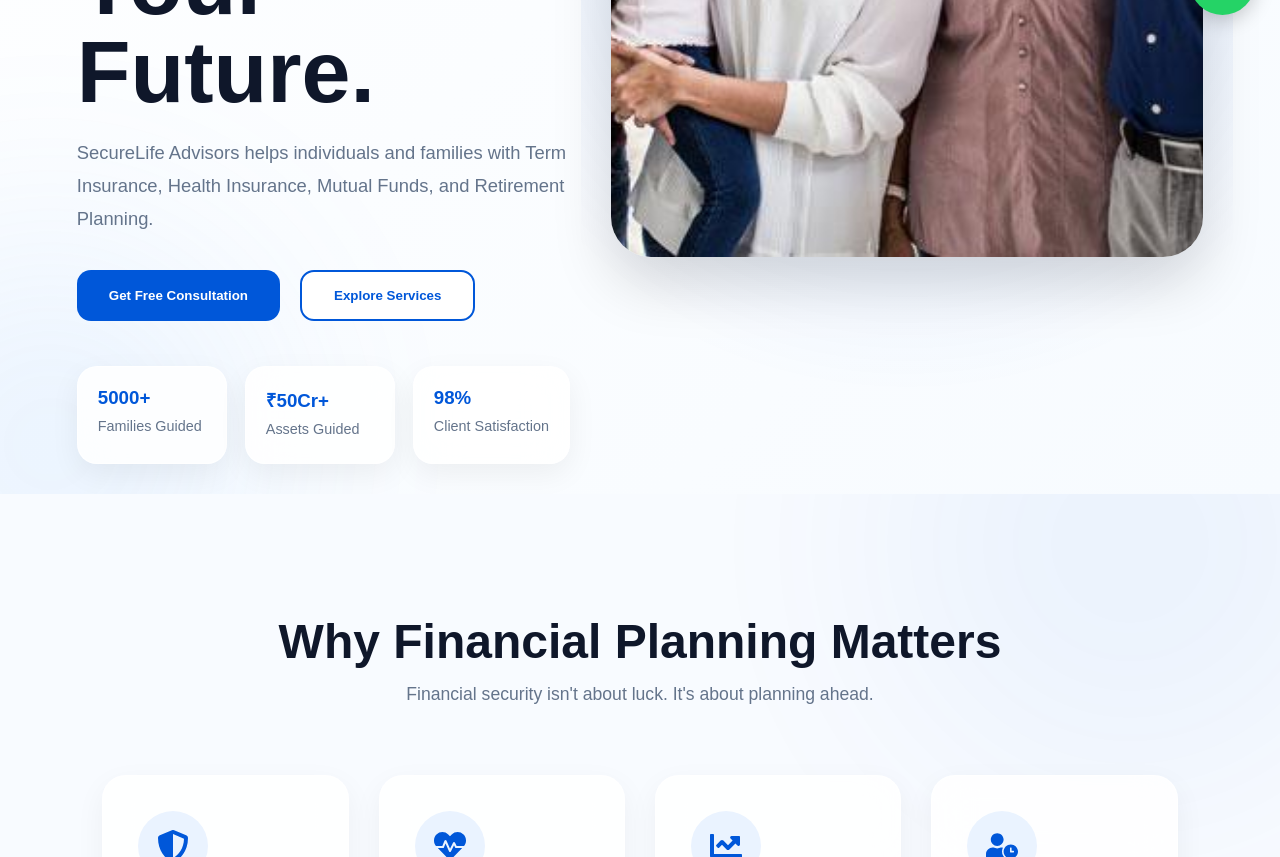
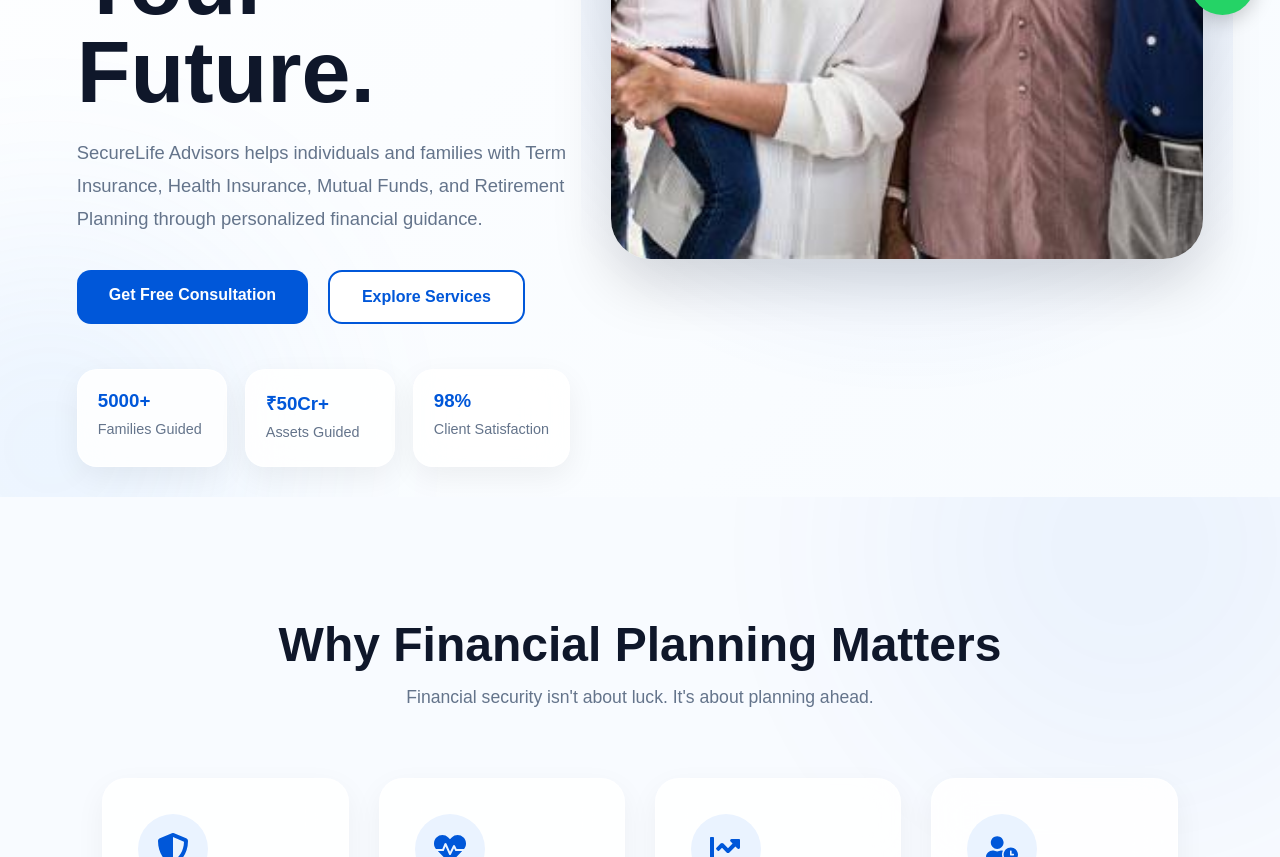
Before and after one commit to Rayyanmillionaire/Abdussalahudheen-V, a React (Vite) app: page / in a window 1280 px wide. Shown: the part 760-1617 px from the top of the page. Built offline with nearby package versions, Linux system fonts and the light colour scheme.

Commit message:
Updated hero buttons functionality

```diff
--- a/src/components/Hero/Hero.jsx
+++ b/src/components/Hero/Hero.jsx
@@ -3,7 +3,7 @@
 
 function Hero() {
   return (
-    <section className="hero">
+    <section id="home" className="hero">
 
       <div className="hero-blur hero-blur-1"></div>
       <div className="hero-blur hero-blur-2"></div>
@@ -23,19 +23,29 @@
         </h1>
 
         <p>
-          SecureLife Advisors helps individuals and families
-          with Term Insurance, Health Insurance, Mutual Funds,
-          and Retirement Planning.
+          SecureLife Advisors helps individuals and families with
+          Term Insurance, Health Insurance, Mutual Funds, and
+          Retirement Planning through personalized financial guidance.
         </p>
 
         <div className="hero-buttons">
-          <button className="primary-btn">
+
+          <a
+            href="https://wa.me/919645622444"
+            target="_blank"
+            rel="noreferrer"
+            className="primary-btn"
+          >
             Get Free Consultation
-          </button>
+          </a>
 
-          <button className="secondary-btn">
+          <a
+            href="#services"
+            className="secondary-btn"
+          >
             Explore Services
-          </button>
+          </a>
+
         </div>
 
         <div className="hero-trust">
@@ -60,7 +70,10 @@
       </div>
 
       <div className="hero-image">
-        <img src={heroImage} alt="Financial Planning" />
+        <img
+          src={heroImage}
+          alt="Financial Planning and Wealth Management"
+        />
       </div>
 
     </section>
```
